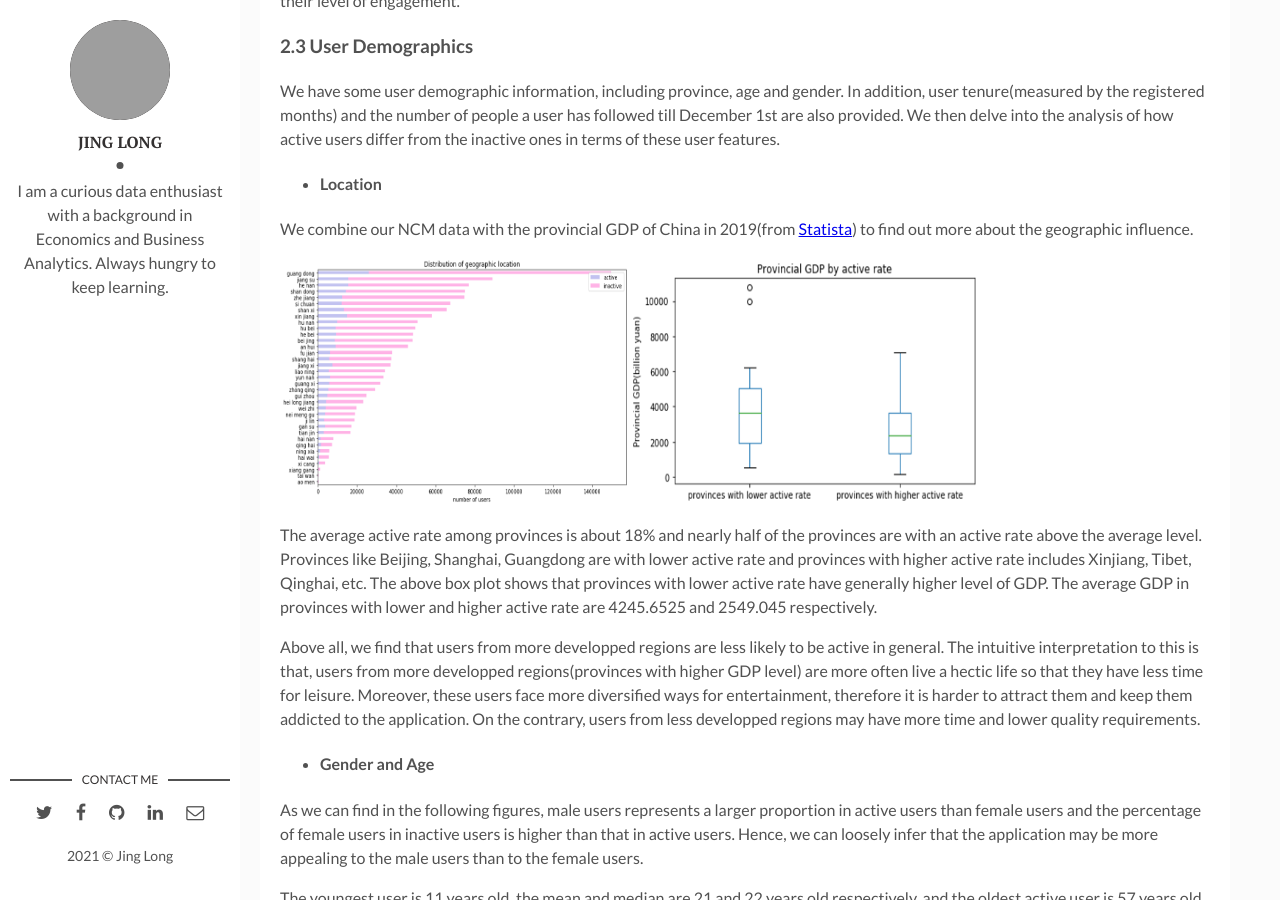
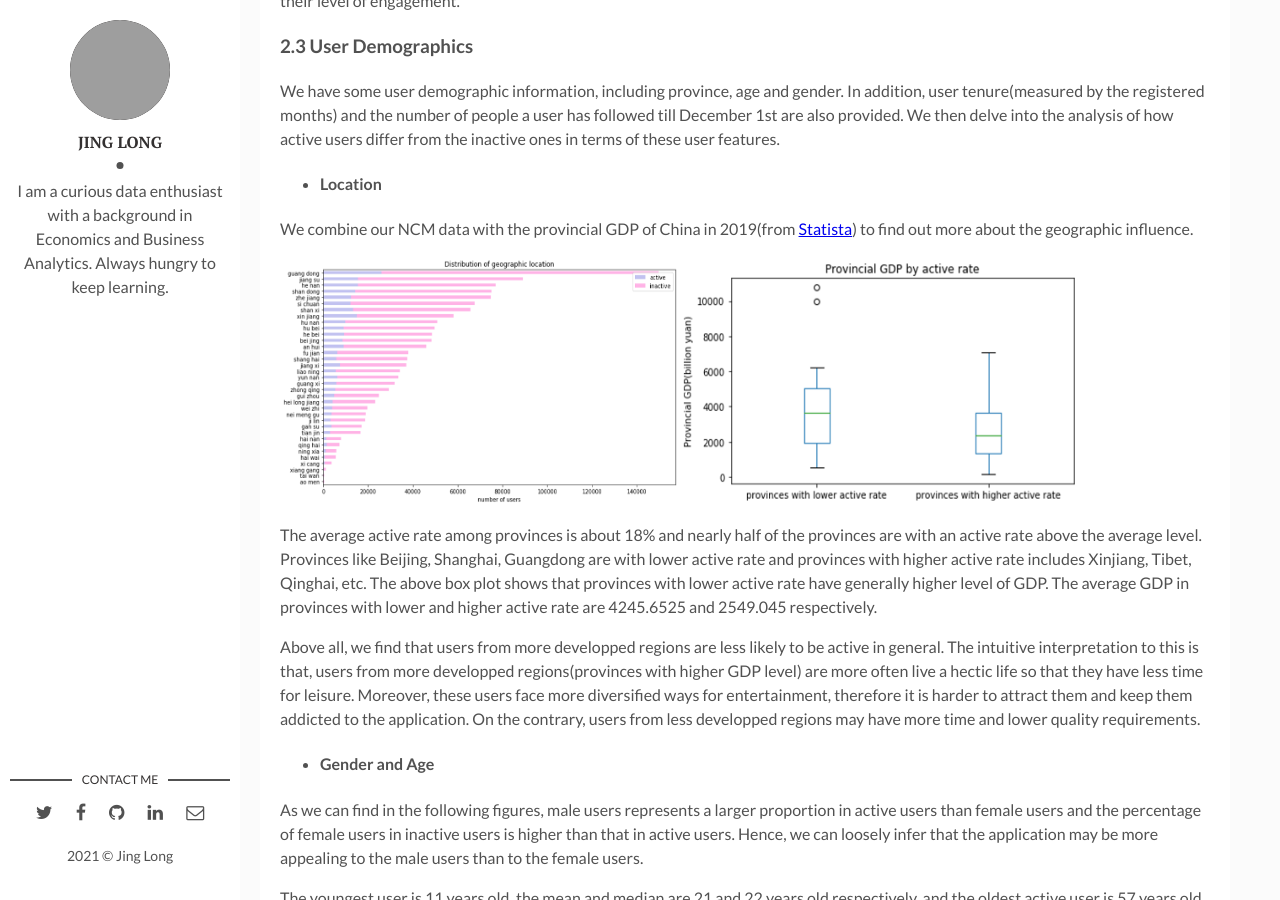
Before and after one commit to jing042323/jing-long, a Jekyll site: the page built from _posts/2021-09-15-NCM.markdown, in a window 1280 px wide and 900 px high, scrolled down 4155 px. Built offline with Jekyll 4.4.1, drawn with Linux system fonts in a browser that asks for light colours; comment, search, counter and statistics services are not loaded; grey boxes are pictures that could not be loaded.

Commit message:
update ncm

```diff
--- a/_posts/2021-09-15-NCM.markdown
+++ b/_posts/2021-09-15-NCM.markdown
@@ -89,7 +89,7 @@ We have some user demographic information, including province, age and gender. I
 
 We combine our NCM data with the provincial GDP of China in 2019(from [Statista](https://www.statista.com/statistics/278557/gdp-of-china-by-region/)) to find out more about the geographic influence.
 
-![location]({{site.baseurl}}/assets/img/NCM/2_3_location.png){:height="250px" width="700px"}
+![location]({{site.baseurl}}/assets/img/NCM/2_3_location.png){:height="250px" width="800px"}
 
 The average active rate among provinces is about 18% and nearly half of the provinces are with an active rate above the average level. Provinces like Beijing, Shanghai, Guangdong are with lower active rate and provinces with higher active rate includes Xinjiang, Tibet, Qinghai, etc. The above box plot shows that provinces with lower active rate have generally higher level of GDP. The average GDP in provinces with lower and higher active rate are 4245.6525 and 2549.045 respectively.
 
```
